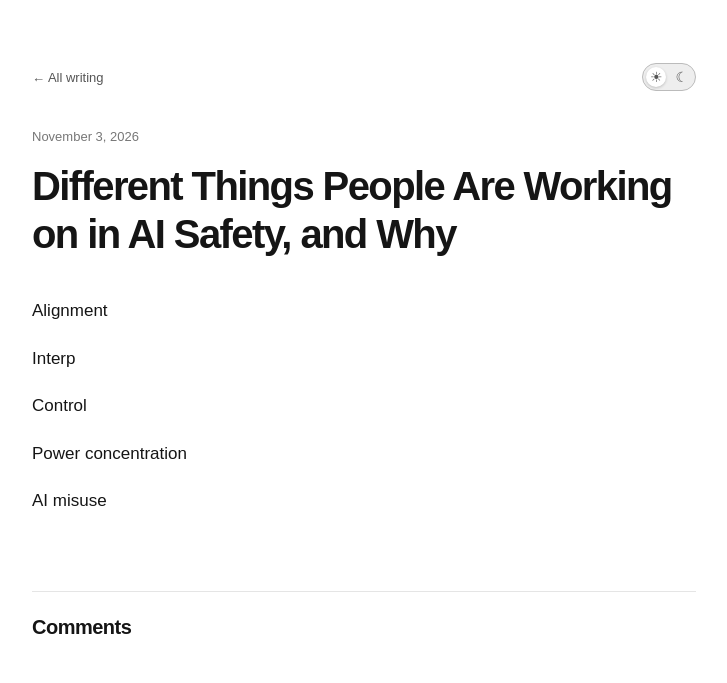
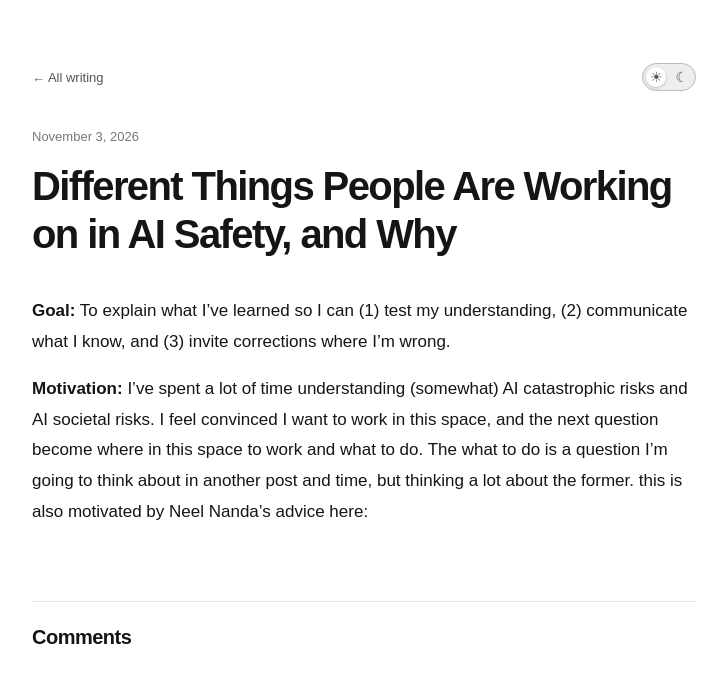
Before and after one commit to anjalisurana-commits/anjalisurana-commits.github.io, a Jekyll site: the page built from _posts/2026-11-03-different-things-people-are-working-on-in-ai-safety-and-why.md, in a window 1280 px wide. Shown: the top 683 px of the page, without its empty margins (276-1003 px from the left). Built offline with Jekyll 4.4.1, drawn with Linux system fonts in a browser that asks for light colours; comment, search, counter and statistics services are not loaded.

Commit message:
Update _posts/2026-11-03-different-things-people-are-working-on-in-ai-safety-and-why.md (via Pages CMS)

```diff
--- a/_posts/2026-11-03-different-things-people-are-working-on-in-ai-safety-and-why.md
+++ b/_posts/2026-11-03-different-things-people-are-working-on-in-ai-safety-and-why.md
@@ -2,12 +2,6 @@
 title: Different Things People Are Working on in AI Safety, and Why
 layout: post
 ---
-Alignment
+**Goal:** To explain what I've learned so I can (1) test my understanding, (2) communicate what I know, and (3) invite corrections where I'm wrong.
 
-Interp
-
-Control
-
-Power concentration
-
-AI misuse
+**Motivation:** I've spent a lot of time understanding (somewhat) AI catastrophic risks and AI societal risks. I feel convinced I want to work in this space, and the next question become where in this space to work and what to do. The what to do is a question I'm going to think about in another post and time, but thinking a lot about the former. this is also motivated by Neel Nanda's advice here:
```
